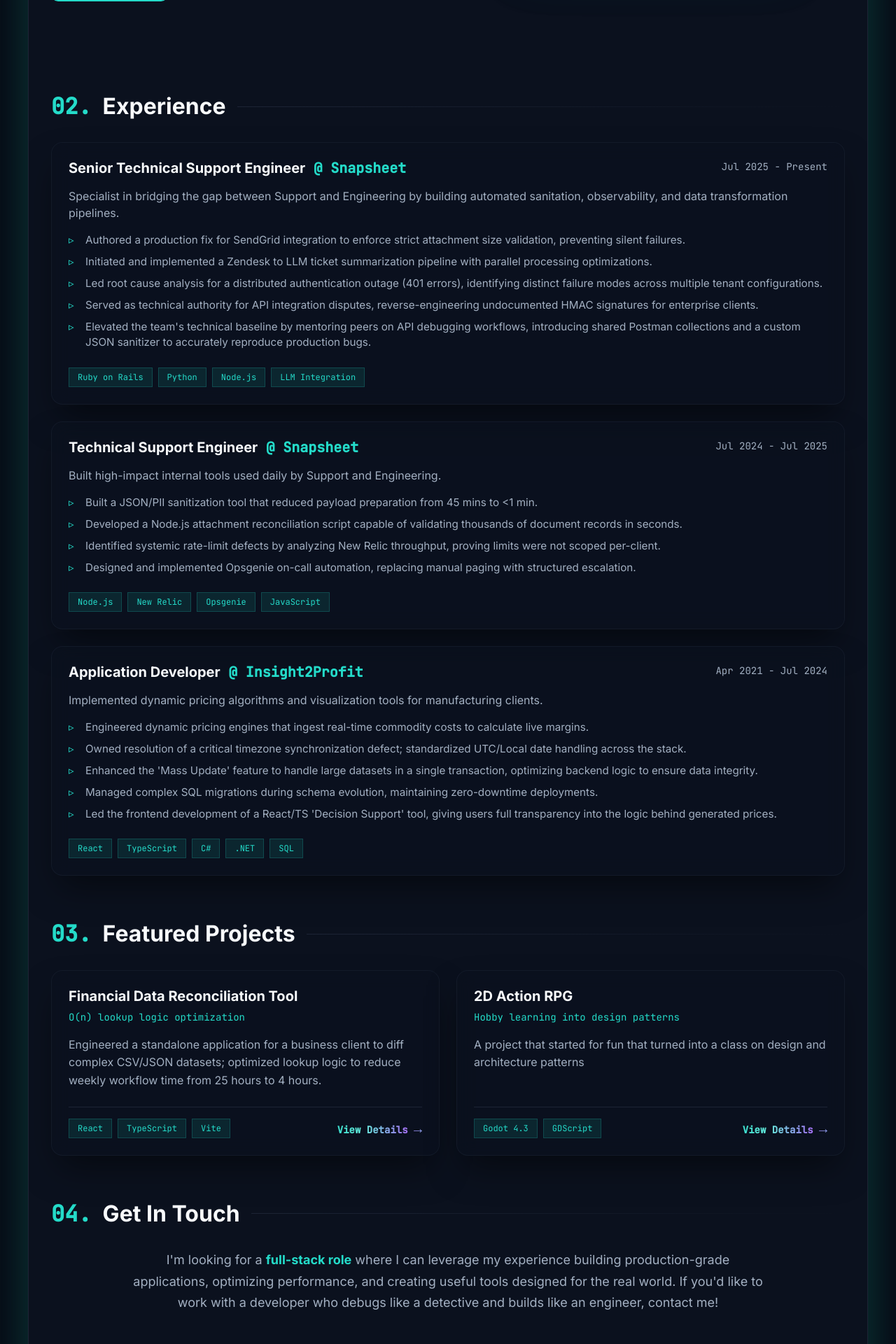
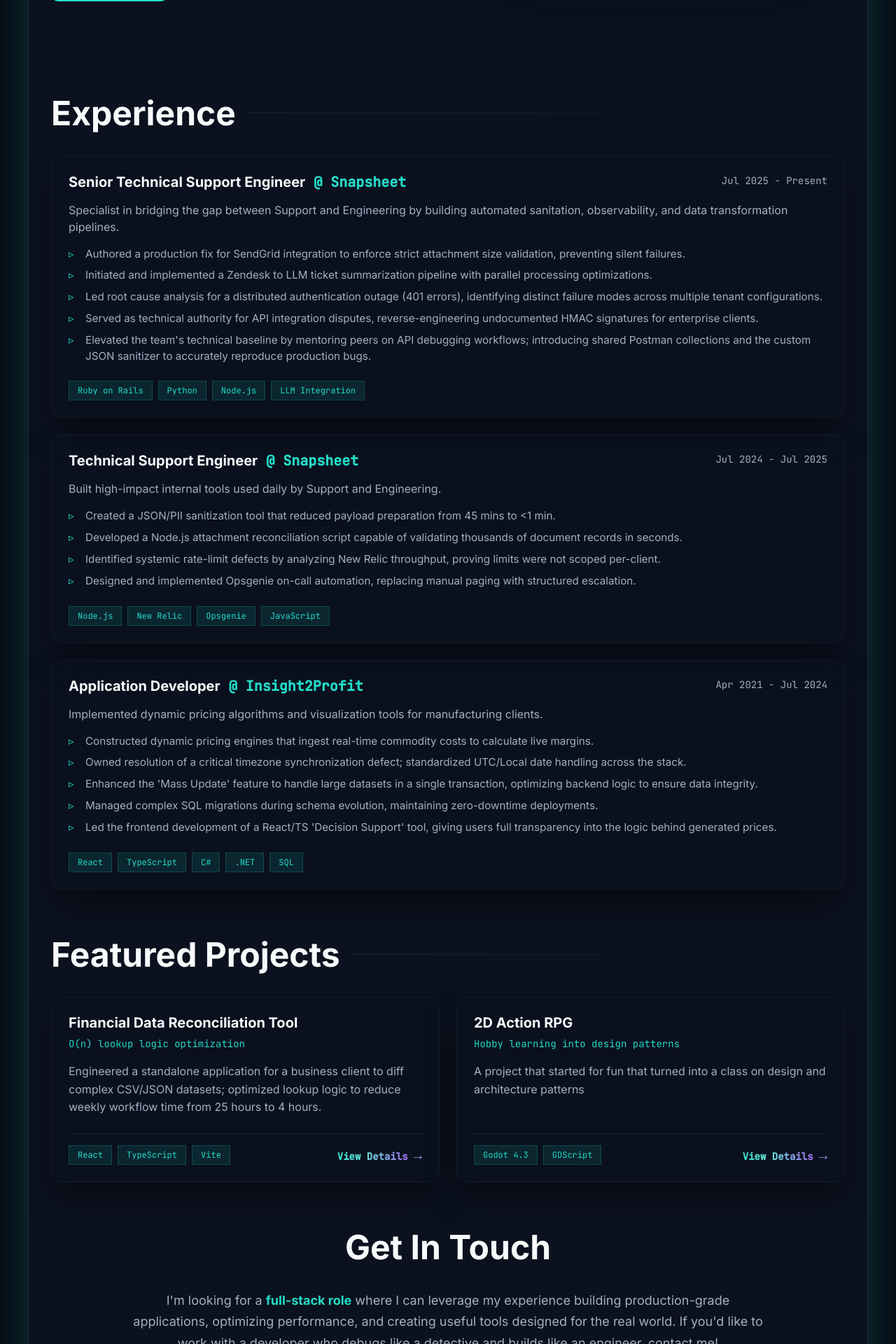
Before and after one commit to danny-mendoza1/mendo-os, a React (Vite) app: page / in a window 1280 px wide. Shown: the part 680-2600 px from the top of the page at 70% size. Built offline with nearby package versions, Linux system fonts and the light colour scheme.

Commit message:
chore: small wording changes and typo fixes

```diff
--- a/src/data/resume.ts
+++ b/src/data/resume.ts
@@ -26,7 +26,7 @@
       "Initiated and implemented a Zendesk to LLM ticket summarization pipeline with parallel processing optimizations.",
       "Led root cause analysis for a distributed authentication outage (401 errors), identifying distinct failure modes across multiple tenant configurations.",
       "Served as technical authority for API integration disputes, reverse-engineering undocumented HMAC signatures for enterprise clients.",
-      "Elevated the team's technical baseline by mentoring peers on API debugging workflows, introducing shared Postman collections and a custom JSON sanitizer to accurately reproduce production bugs.",
+      "Elevated the team's technical baseline by mentoring peers on API debugging workflows; introducing shared Postman collections and the custom JSON sanitizer to accurately reproduce production bugs.",
     ],
     techStack: ["Ruby on Rails", "Python", "Node.js", "LLM Integration"],
   },
@@ -39,7 +39,7 @@
     endDate: "Jul 2025",
     description: "Built high-impact internal tools used daily by Support and Engineering.",
     highlights: [
-      "Built a JSON/PII sanitization tool that reduced payload preparation from 45 mins to <1 min.",
+      "Created a JSON/PII sanitization tool that reduced payload preparation from 45 mins to <1 min.",
       "Developed a Node.js attachment reconciliation script capable of validating thousands of document records in seconds.",
       "Identified systemic rate-limit defects by analyzing New Relic throughput, proving limits were not scoped per-client.",
       "Designed and implemented Opsgenie on-call automation, replacing manual paging with structured escalation.",
@@ -56,7 +56,7 @@
     description:
       "Implemented dynamic pricing algorithms and visualization tools for manufacturing clients.",
     highlights: [
-      "Engineered dynamic pricing engines that ingest real-time commodity costs to calculate live margins.",
+      "Constructed dynamic pricing engines that ingest real-time commodity costs to calculate live margins.",
       "Owned resolution of a critical timezone synchronization defect; standardized UTC/Local date handling across the stack.",
       "Enhanced the 'Mass Update' feature to handle large datasets in a single transaction, optimizing backend logic to ensure data integrity.",
       "Managed complex SQL migrations during schema evolution, maintaining zero-downtime deployments.",
--- a/src/pages/Home/Home.module.css
+++ b/src/pages/Home/Home.module.css
@@ -6,7 +6,7 @@
 }
 
 .sectionTitle {
-  font-size: 2rem;
+  font-size: 3rem;
   font-weight: 700;
   color: hsl(var(--color-foreground));
   margin-bottom: var(--spacing-8);
--- a/src/pages/Home/components/About.tsx
+++ b/src/pages/Home/components/About.tsx
@@ -14,7 +14,7 @@
           <span className={styles.highlight}>The Forensic Debugger.</span>
         </h1>
         <p className={styles.description}>
-          I'm a full-stack developer that's optimized workflows and saved teams
+          I'm a full-stack developer who optimizes workflows and has saved teams
           <strong className="text-primary"> 21+ hours weekly. </strong>I build efficient, reliable
           software that solves complex real-world problems. Ready to see what I can do?
         </p>
--- a/src/pages/Home/components/Contact.module.css
+++ b/src/pages/Home/components/Contact.module.css
@@ -1,5 +1,13 @@
 .container {
   scroll-margin-top: 100px;
+}
+
+.sectionTitle {
+  font-size: 3rem;
+  font-weight: 700;
+  color: hsl(var(--color-foreground));
+  margin-bottom: var(--spacing-8);
+  text-align: center;
 }
 
 .content {
--- a/src/pages/Home/components/Contact.tsx
+++ b/src/pages/Home/components/Contact.tsx
@@ -1,14 +1,13 @@
 import { personalInfo } from "../../../data/resume";
 import { Github, Linkedin, Mail } from "lucide-react";
 import { Button } from "../../../components/Button/Button";
-import homeStyles from "../Home.module.css";
 import styles from "./Contact.module.css";
 
 export function Contact() {
   return (
     <section id="contact" className={`${styles.container} animate-fade-in-up delay-400`}>
-      <h2 className={homeStyles.sectionTitle}>
-        <span className="text-primary font-mono text-lg">04.</span> Get In Touch
+      <h2 className={styles.sectionTitle}>
+        Get In Touch
       </h2>
 
       <div className={styles.content}>
--- a/src/pages/Home/components/Experience.module.css
+++ b/src/pages/Home/components/Experience.module.css
@@ -1,3 +1,20 @@
+.sectionTitle {
+  font-size: 3rem;
+  font-weight: 700;
+  color: hsl(var(--color-foreground));
+  margin-bottom: var(--spacing-8);
+  display: flex;
+  align-items: center;
+  gap: var(--spacing-4);
+}
+
+.sectionTitle::after {
+  content: "";
+  height: 1px;
+  flex: 1;
+  background: linear-gradient(90deg, hsl(var(--color-border)), transparent);
+}
+
 .list {
   display: flex;
   flex-direction: column;
--- a/src/pages/Home/components/Experience.tsx
+++ b/src/pages/Home/components/Experience.tsx
@@ -1,13 +1,12 @@
 import styles from "./Experience.module.css";
-import homeStyles from "../../../pages/Home/Home.module.css";
 import { experience } from "../../../data/resume";
 import { Card } from "../../../components/Card/Card";
 
 export function Experience() {
   return (
     <section id="experience" className="animate-fade-in-up delay-200">
-      <h2 className={homeStyles.sectionTitle}>
-        <span className="text-primary font-mono text-lg">02.</span> Experience
+      <h2 className={styles.sectionTitle}>
+        Experience
       </h2>
 
       <div className={styles.list}>
--- a/src/pages/Home/components/Projects.module.css
+++ b/src/pages/Home/components/Projects.module.css
@@ -1,5 +1,22 @@
 .container {
   scroll-margin-top: 100px;
+}
+
+.sectionTitle {
+  font-size: 3rem;
+  font-weight: 700;
+  color: hsl(var(--color-foreground));
+  margin-bottom: var(--spacing-8);
+  display: flex;
+  align-items: center;
+  gap: var(--spacing-4);
+}
+
+.sectionTitle::after {
+  content: "";
+  height: 1px;
+  flex: 1;
+  background: linear-gradient(90deg, hsl(var(--color-border)), transparent);
 }
 
 .grid {
--- a/src/pages/Home/components/Projects.tsx
+++ b/src/pages/Home/components/Projects.tsx
@@ -1,7 +1,6 @@
 import { useNavigate } from "react-router-dom";
 import { projects } from "../../../data/resume";
 import { Card } from "../../../components/Card/Card";
-import homeStyles from "../Home.module.css";
 import styles from "./Projects.module.css";
 
 export function Projects() {
@@ -15,8 +14,8 @@
 
   return (
     <section id="projects" className={`${styles.container} animate-fade-in-up delay-300`}>
-      <h2 className={homeStyles.sectionTitle}>
-        <span className="text-primary font-mono text-lg">03.</span> Featured Projects
+      <h2 className={styles.sectionTitle}>
+        Featured Projects
       </h2>
 
       <div className={styles.grid}>
--- a/src/pages/Projects/FinancialTool/FinancialTool.tsx
+++ b/src/pages/Projects/FinancialTool/FinancialTool.tsx
@@ -63,7 +63,7 @@
           <strong>The Mistake:</strong> My initial implementation used a standard nested loop to
           compare rows. It worked fine for 50 rows, but when I tested it with a real client dataset
           (5,000+ rows),
-          <strong>the browser completely froze</strong>.
+          <strong> the browser completely froze</strong>.
         </p>
         <p className={styles.textBlock}>
           I realized that comparing every bank transaction against every accounting record created
```
